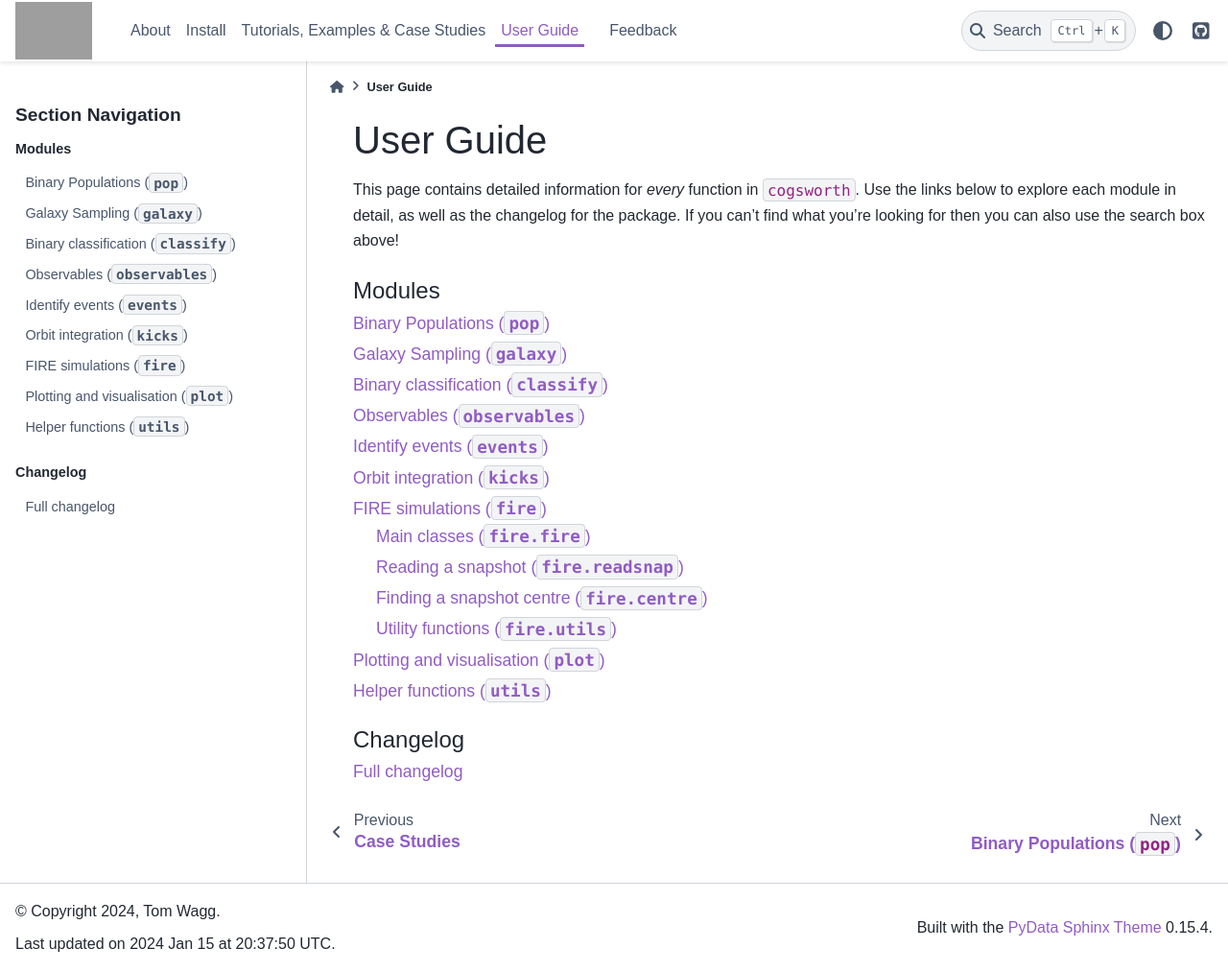
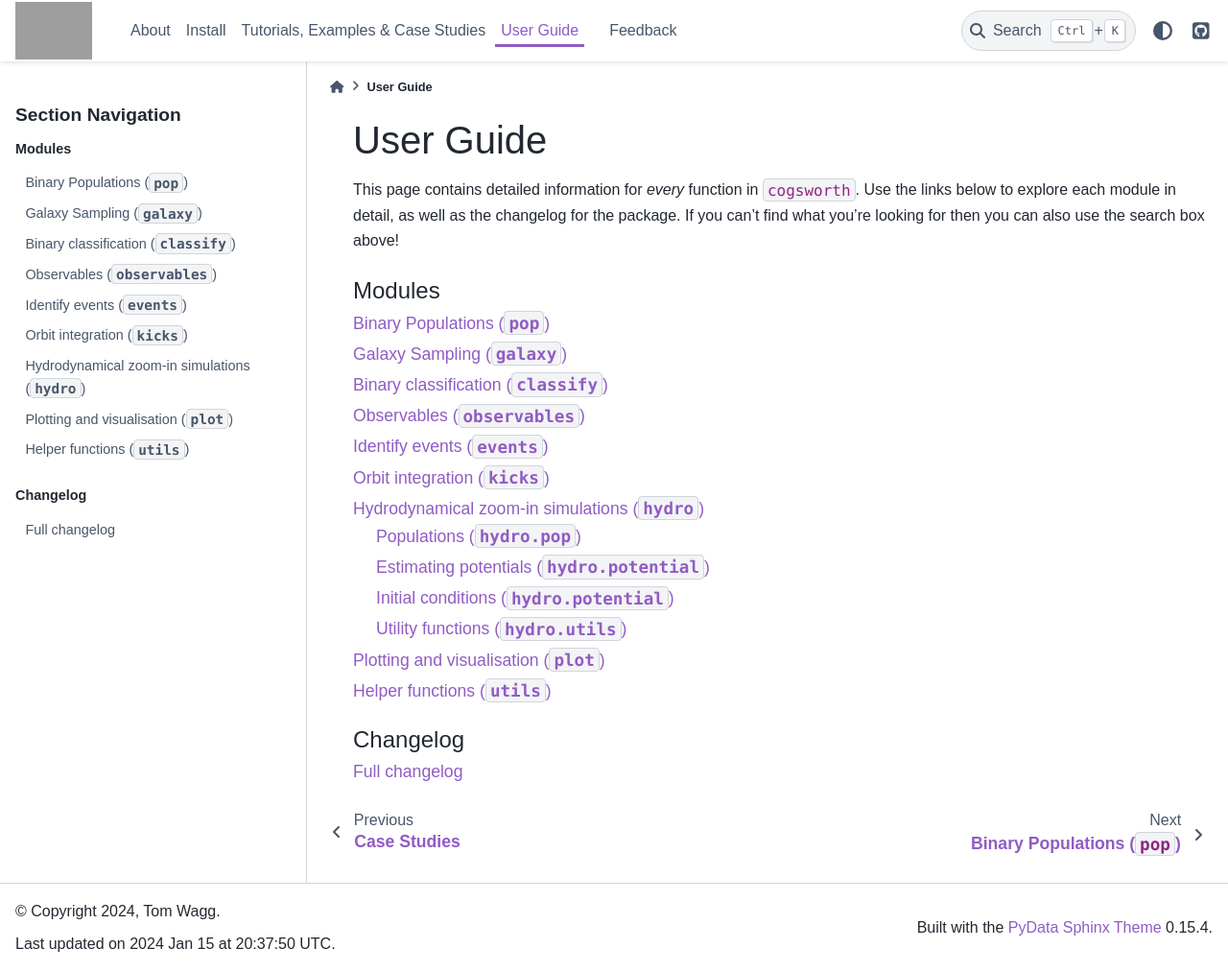
Before and after one commit to TomWagg/cogsworth, a Sphinx documentation site: the page built from docs/pages/modules.rst, in a window 1280 px wide and 1013 px high. Shown: the whole window at 96% size. Built offline with Sphinx 7.4.7 and the PyData theme 0.15.4, drawn with Linux system fonts in a browser that asks for light colours; some web fonts are replaced; pages that are not in the unit, such as notebooks, are missing from menus; grey boxes are pictures that could not be loaded.

Commit message:
add docs to hydro module

```diff
--- a/docs/modules/fire.rst
+++ /dev/null
@@ -1,34 +0,0 @@
-***************************
-FIRE simulations (``fire``)
-***************************
-
-The ``fire`` module contains the functionality necessary for running simulations that use FIRE simulations
-as their initial conditions. This includes the ability to read in FIRE snapshots, find the stellar centre,
-estimate the galactic potential and run a full ``cogsworth`` Population based on all that.
-
-Main classes (``fire.fire``)
-============================
-
-.. automodapi:: cogsworth.fire.fire
-    :no-inheritance-diagram:
-    :headings: -
-    :no-heading:
-    :noindex:
-
-Reading a snapshot (``fire.readsnap``)
-======================================
-
-.. automodapi:: cogsworth.fire.readsnap
-    :no-heading:
-
-Finding a snapshot centre (``fire.centre``)
-===========================================
-
-.. automodapi:: cogsworth.fire.centre
-    :no-heading:
-
-Utility functions (``fire.utils``)
-==================================
-
-.. automodapi:: cogsworth.fire.utils
-    :no-heading:
--- /dev/null
+++ b/docs/modules/hydro.rst
@@ -0,0 +1,32 @@
+**********************************************
+Hydrodynamical zoom-in simulations (``hydro``)
+**********************************************
+
+The ``hydro`` module contains the functionality necessary for running simulations that use hydrodynamical
+zoom-in simulations as their initial conditions. This includes the ability to read in snapshots,
+centre and rotate them, estimate the galactic potential, get the initial conditions of star particles and
+run a full ``cogsworth`` Population based on all that!
+
+Populations (``hydro.pop``)
+===========================
+
+.. automodapi:: cogsworth.hydro.pop
+    :no-inheritance-diagram:
+
+Estimating potentials (``hydro.potential``)
+===========================================
+
+.. automodapi:: cogsworth.hydro.potential
+    :no-heading:
+
+Initial conditions (``hydro.potential``)
+========================================
+
+.. automodapi:: cogsworth.hydro.rewind
+    :no-heading:
+
+Utility functions (``hydro.utils``)
+===================================
+
+.. automodapi:: cogsworth.hydro.utils
+    :no-heading:
--- a/docs/pages/modules.rst
+++ b/docs/pages/modules.rst
@@ -16,7 +16,7 @@
     ../modules/observables
     ../modules/events
     ../modules/kicks
-    ../modules/fire
+    ../modules/hydro
     ../modules/plot
     ../modules/utils
 
```
